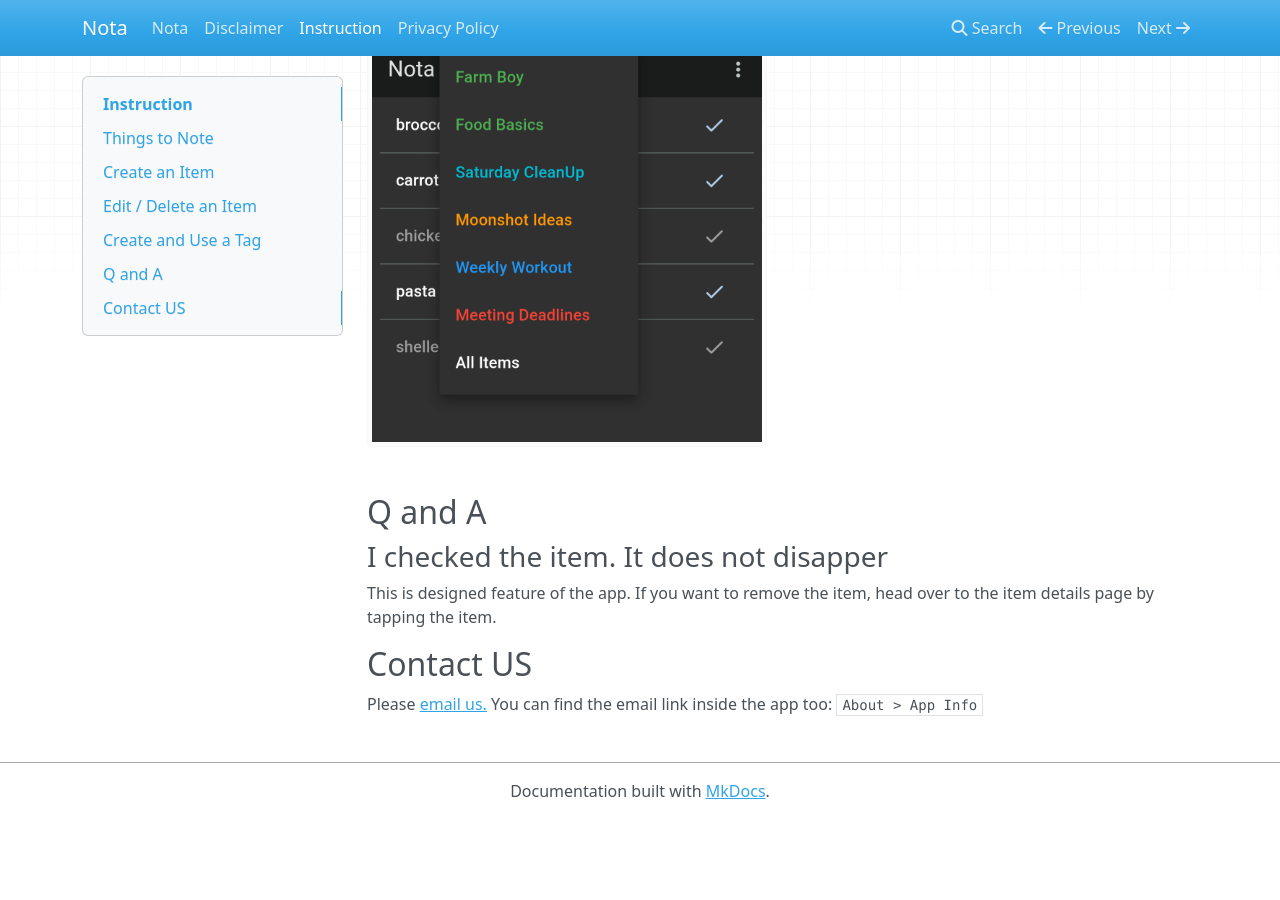
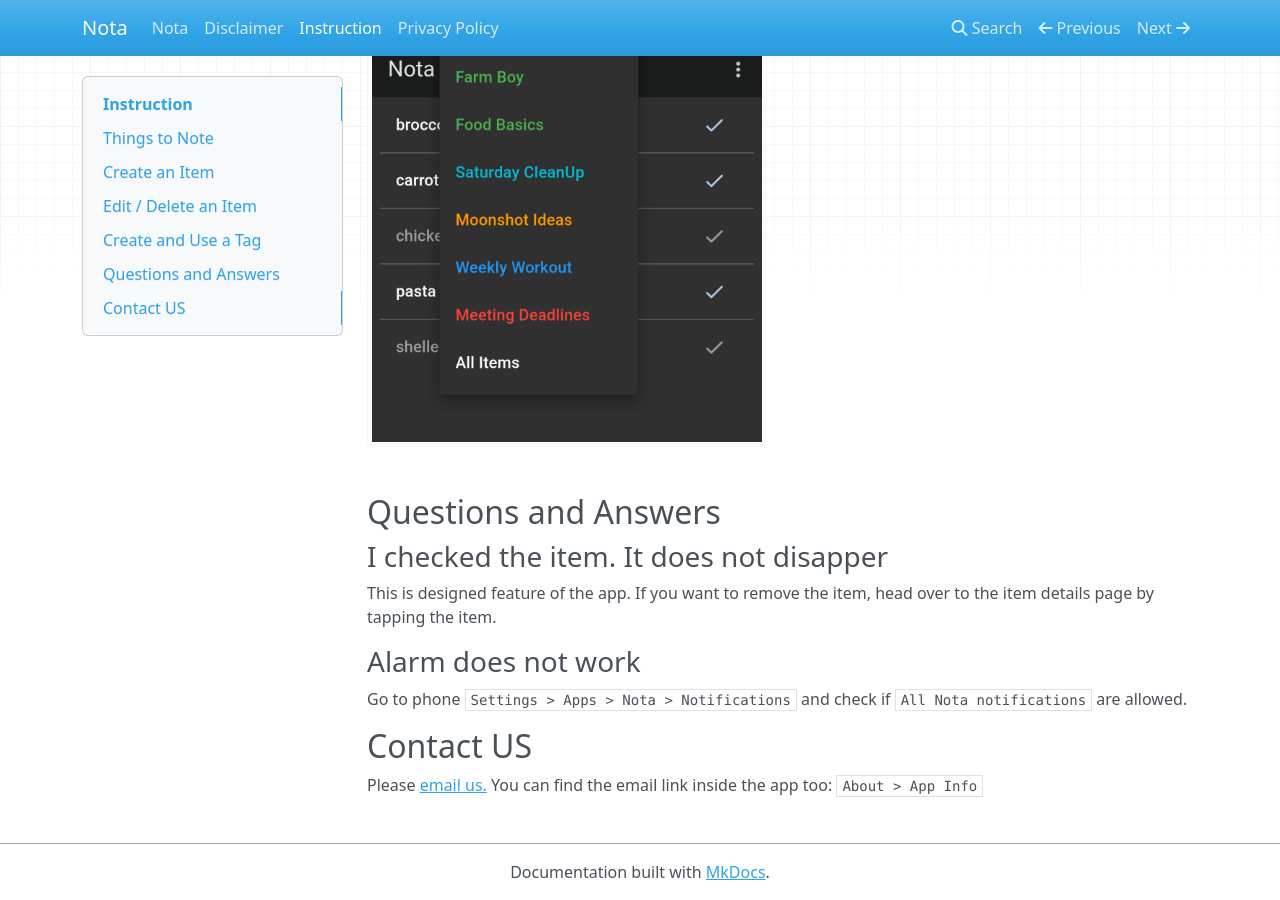
Before and after one commit to innomatica/notadata, an MkDocs documentation site: the page built from docs/manual.md, in a window 1280 px wide and 900 px high, scrolled down 2979 px. Built offline with MkDocs 1.6.1, drawn with Linux system fonts in a browser that asks for light colours; nearby versions of some CDN libraries; before the commit the page ends 3798 px from its top, so only the background shows below that.

Commit message:
documentation

```diff
--- a/docs/manual.md
+++ b/docs/manual.md
@@ -54,13 +54,17 @@ You can filter the item list using the menu on the top of the front page
 
 ![](./res/tag_menu.png){: style="width:400px"}
 
-## Q and A
+## Questions and Answers
 
 ### I checked the item. It does not disapper
 
 This is designed feature of the app. If you want to remove the item, head
 over to the item details page by tapping the item.
 
+### Alarm does not work
+
+Go to phone `Settings > Apps > Nota > Notifications` and check if
+`All Nota notifications` are allowed.
 
 ## Contact US
 
```
Also changed, not shown: site/index.html, site/manual/index.html, site/search/search_index.json, site/sitemap.xml, 1 other file.
